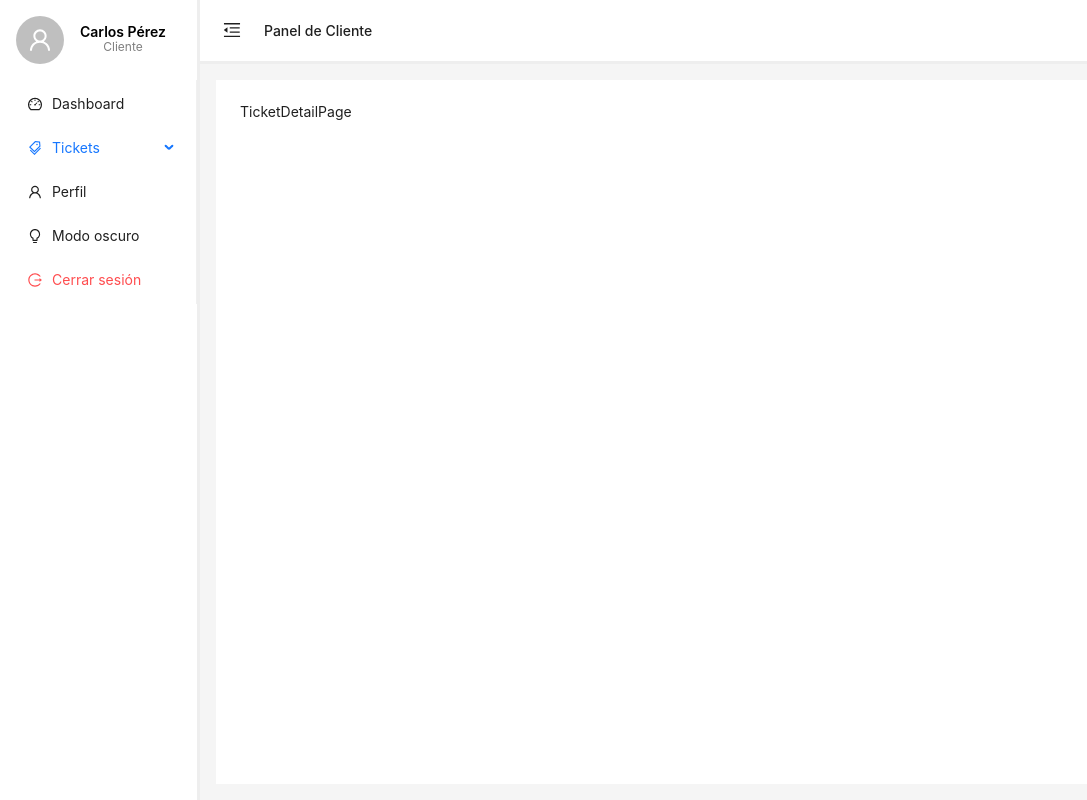
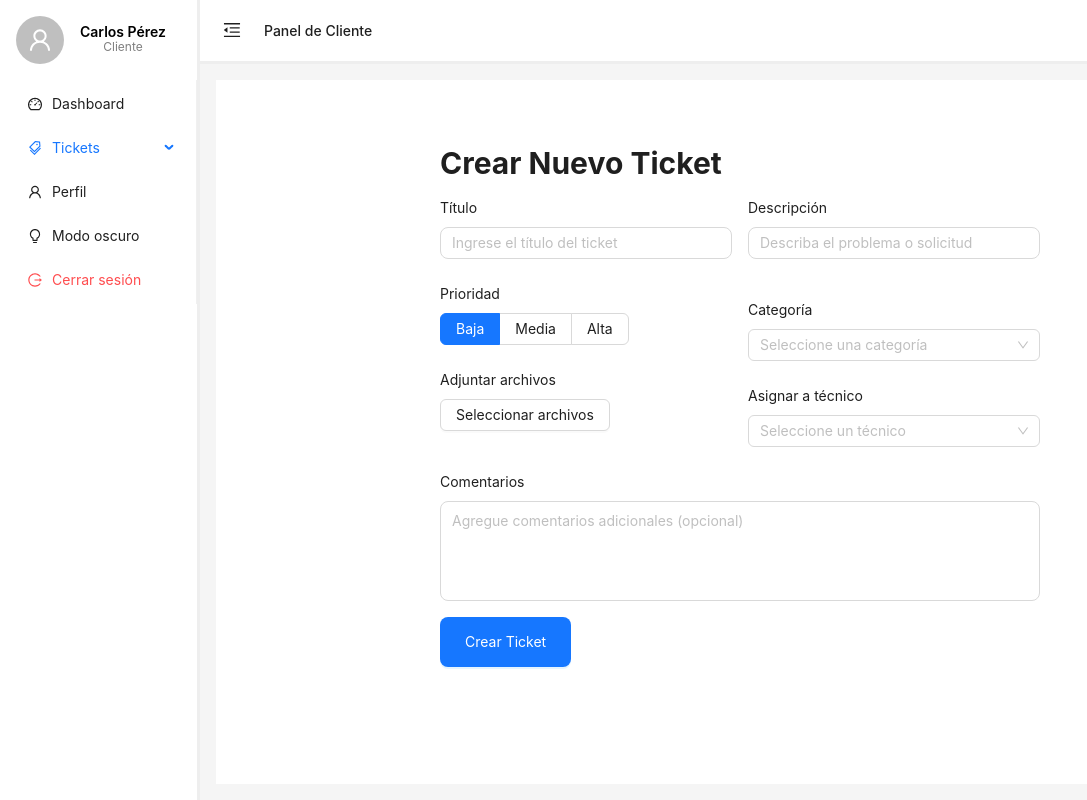
Before and after one commit to Diego3pz/HelpDesk-Frontend, a Next.js app: page /cliente/tickets/create in a window 1280 px wide. Shown: the whole page, without its empty margins (0-1087 px from the left). Built offline with nearby package versions, Linux system fonts and the light colour scheme; what @ant-design/nextjs-registry would draw is missing.

Commit message:
feat(cliente): Pagina de perfil de cliente y modificacion de diseño para crear tickets

```diff
--- /dev/null
+++ b/app/cliente/settings/profile/page.tsx
@@ -0,0 +1,7 @@
+
+
+export default function ClienteProfile() {
+  return (
+    <div>Perfil del Cliente</div>
+  )
+}
--- /dev/null
+++ b/app/cliente/tickets/create/page.tsx
@@ -0,0 +1,177 @@
+"use client";
+import React, { useState } from "react";
+import { Form, Input, Button, Typography, Select, Upload, Radio, message } from "antd";
+import { useForm, Controller } from "react-hook-form";
+import { Row, Col } from "antd";
+
+const { Title } = Typography;
+
+type TicketFormData = {
+  titulo: string;
+  descripcion: string;
+  prioridad: "alta" | "media" | "baja";
+  adjuntos?: FileList;
+  categoria: string;
+  tecnico_id?: number;
+  comentarios: string;
+};
+
+export default function NuevoTicketPage() {
+  const { control, handleSubmit, reset } = useForm<TicketFormData>();
+  const [loading, setLoading] = useState(false);
+  const [fileList, setFileList] = useState<any[]>([]);
+
+  const onSubmit = async (data: TicketFormData) => {
+    setLoading(true);
+    // Simular una llamada a la API
+    await new Promise((resolve) => setTimeout(resolve, 2000));
+    setLoading(false);
+    message.success("Ticket creado con éxito");
+    reset();
+    setFileList([]); // Reinicia los archivos seleccionados
+  };
+
+  return (
+    <div style={{ maxWidth: 600, margin: "40px auto" }}>
+      <Title level={2} style={{ fontWeight: "bold" }}>Crear Nuevo Ticket</Title>
+      <Form layout="vertical" onFinish={handleSubmit(onSubmit)}>
+        <Row gutter={16}>
+          <Col xs={24} md={12}>
+            <Form.Item label="Título">
+              <Controller
+                name="titulo"
+                control={control}
+                rules={{ required: "El título es obligatorio" }}
+                render={({ field, fieldState }) => (
+                  <Input
+                    style={{ borderRadius: "8px" }}
+                    {...field}
+                    placeholder="Ingrese el título del ticket"
+                    status={fieldState.error ? "error" : ""}
+                  />
+                )}
+              />
+            </Form.Item>
+            <Form.Item label="Prioridad">
+              <Controller
+                name="prioridad"
+                control={control}
+                defaultValue="baja"
+                render={({ field }) => (
+                  <Radio.Group
+                    {...field}
+                    optionType="button"
+                    buttonStyle="solid"
+                    style={{ width: "100%" }}
+                  >
+                    <Radio.Button value="baja">Baja</Radio.Button>
+                    <Radio.Button value="media">Media</Radio.Button>
+                    <Radio.Button value="alta">Alta</Radio.Button>
+                  </Radio.Group>
+                )}
+              />
+            </Form.Item>
+            <Form.Item label="Adjuntar archivos">
+              <Upload
+                beforeUpload={() => false}
+                multiple
+                listType="text"
+                accept=".png,.jpg,.jpeg,.pdf,.docx"
+                fileList={fileList}
+                onChange={({ fileList }) => setFileList(fileList)}
+              >
+                <Button>Seleccionar archivos</Button>
+              </Upload>
+            </Form.Item>
+          </Col>
+          <Col xs={24} md={12}>
+            <Form.Item label="Descripción" >
+              <Controller
+                name="descripcion"
+                control={control}
+                rules={{ required: "La descripción es obligatoria" }}
+                render={({ field, fieldState }) => (
+                  <Input
+                    style={{ borderRadius: "8px", marginBottom: "16px" }}
+                    {...field}
+                    placeholder="Describa el problema o solicitud"
+                    status={fieldState.error ? "error" : ""}
+                  />
+                )}
+              />
+            </Form.Item>
+            <Form.Item label="Categoría">
+              <Controller
+                name="categoria"
+                control={control}
+                rules={{ required: "La categoría es obligatoria" }}
+                render={({ field, fieldState }) => (
+                  <Select
+                    {...field}
+                    style={{ borderRadius: "8px" }}
+                    placeholder="Seleccione una categoría"
+                    status={fieldState.error ? "error" : ""}
+                    options={[
+                      { label: "Soporte Técnico", value: "soporte_tecnico" },
+                      { label: "Facturación", value: "facturacion" },
+                      { label: "General", value: "general" },
+                    ]}
+                  />
+                )}
+              />
+            </Form.Item>
+            <Form.Item label="Asignar a técnico">
+              <Controller
+                name="tecnico_id"
+                control={control}
+                rules={{ required: "El técnico es obligatorio" }}
+                render={({ field, fieldState }) => (
+                  <Select
+                    {...field}
+                    style={{ borderRadius: "8px" }}
+                    placeholder="Seleccione un técnico"
+                    status={fieldState.error ? "error" : ""}
+                    options={[
+                      { label: "Juan García", value: 1 },
+                      { label: "Ana Torres", value: 2 },
+                    ]}
+                  />
+                )}
+              />
+            </Form.Item>
+          </Col>
+        </Row>
+        <Row>
+          <Col span={24}>
+            <Form.Item label="Comentarios">
+              <Controller
+                name="comentarios"
+                control={control}
+                render={({ field }) => (
+                  <Input.TextArea
+                    {...field}
+                    style={{
+                      borderRadius: "8px",
+                      height: "100px",
+                      textAlign: "start",
+                      verticalAlign: "top",
+                      whiteSpace: "pre-wrap",
+                      overflowY: "auto",
+                      resize: "none",
+                      paddingTop: 8,
+                      scrollbarWidth: "none",
+                    }}
+                    placeholder="Agregue comentarios adicionales (opcional)"
+                  />
+                )}
+              />
+              <Button loading={loading} style={{ position: "relative", marginTop: "16px", borderRadius: "8px", padding: "24px" }} type="primary" htmlType="submit">
+                Crear Ticket
+              </Button>
+            </Form.Item>
+          </Col>
+        </Row>
+      </Form>
+    </div>
+  );
+}
```
